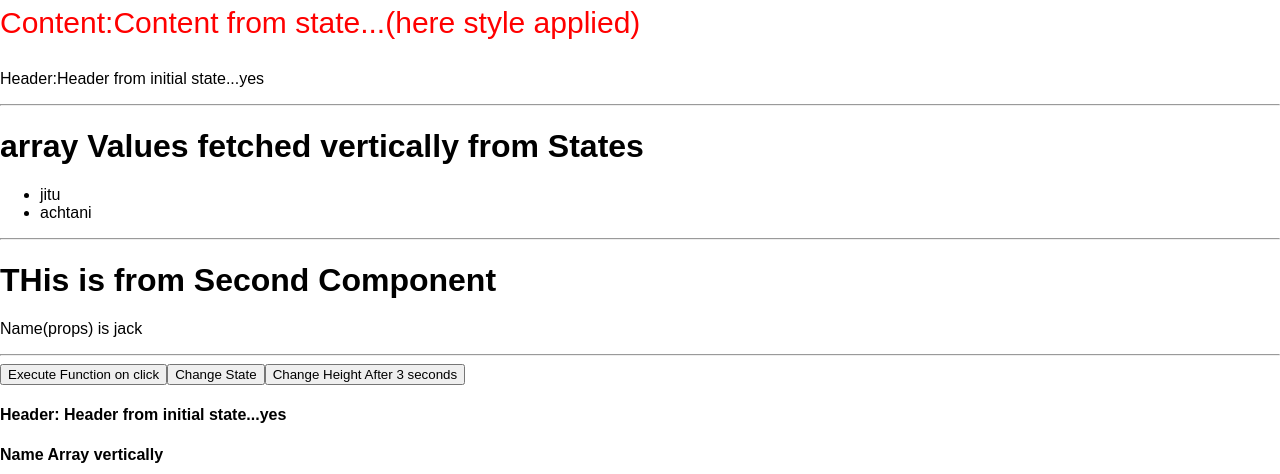
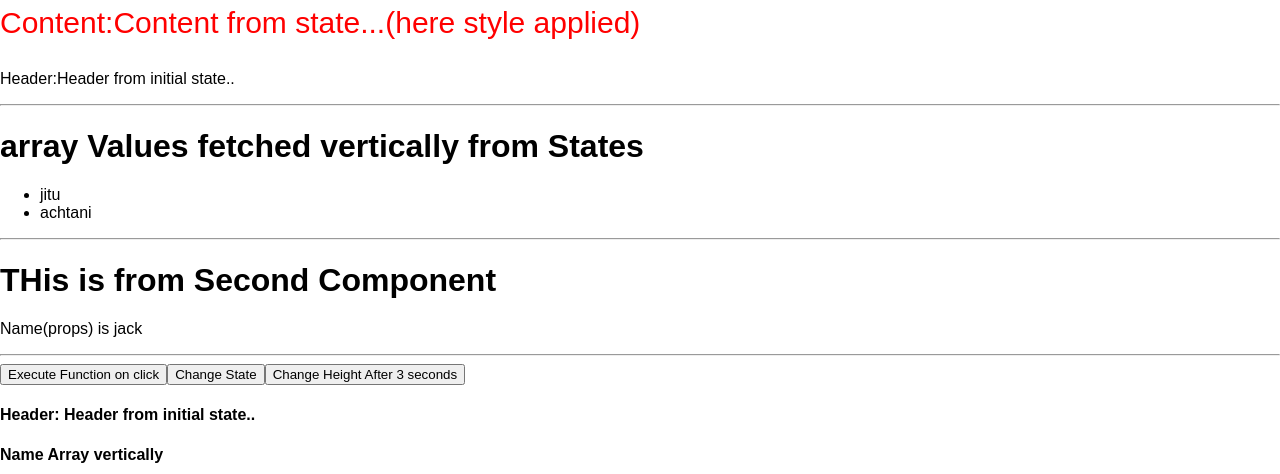
Before and after one commit to jeetwide/my-first-react, a React (Create React App) app in the folder my-beautiful-react-app/: page / in a window 1280 px wide. Shown: the part 232-706 px from the top of the page. Built offline with nearby package versions, Linux system fonts and the light colour scheme.

Commit message:
fetched row vertically.

```diff
--- a/my-beautiful-react-app/src/App.js
+++ b/my-beautiful-react-app/src/App.js
@@ -8,7 +8,7 @@ class MyMovie extends Component {
         super(props);
 
         this.state = {
-            header: "Header from initial state...yes",
+            header: "Header from initial state..",
             content: "Content from state...(here style applied)",
             name: ['jitu\n', 'achtani\n'],
             height: 6
```
